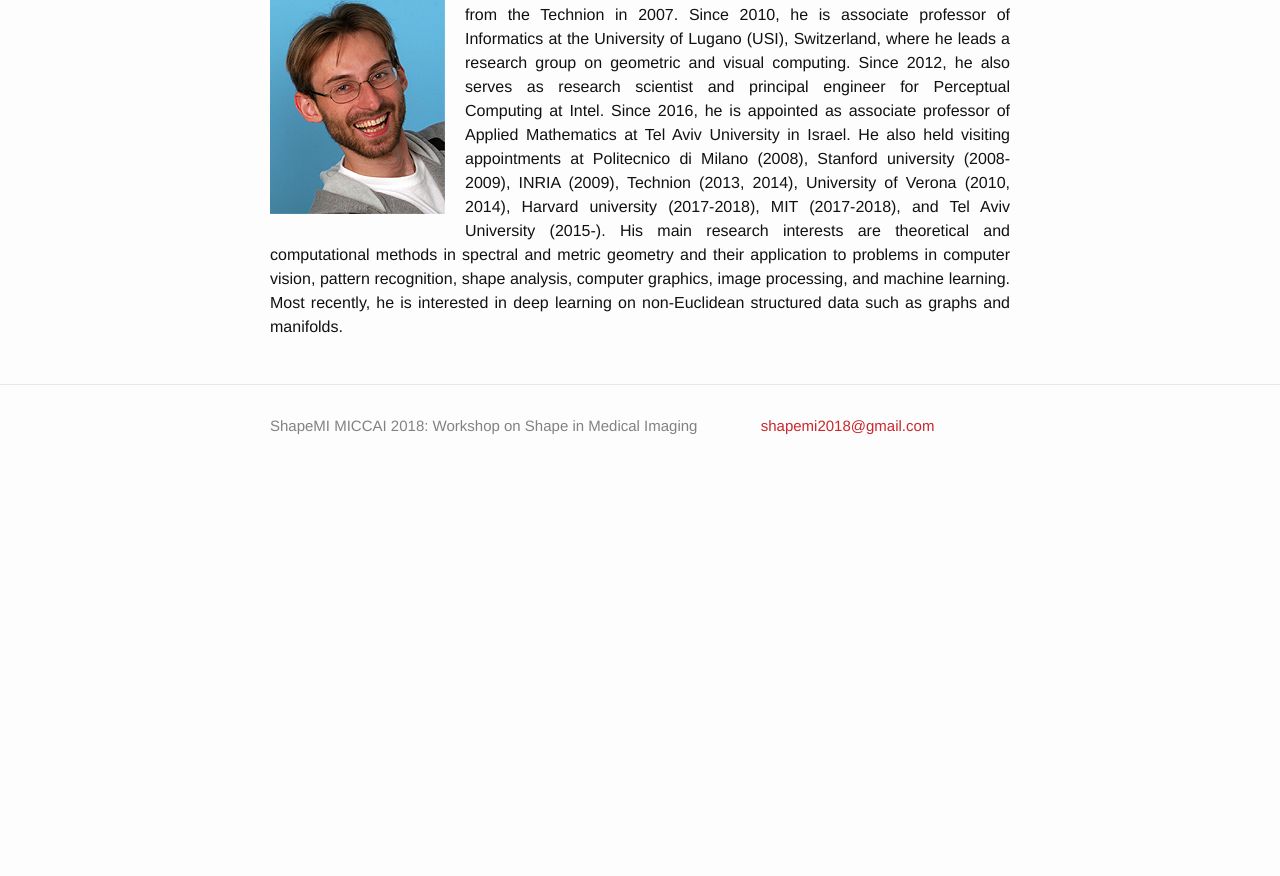
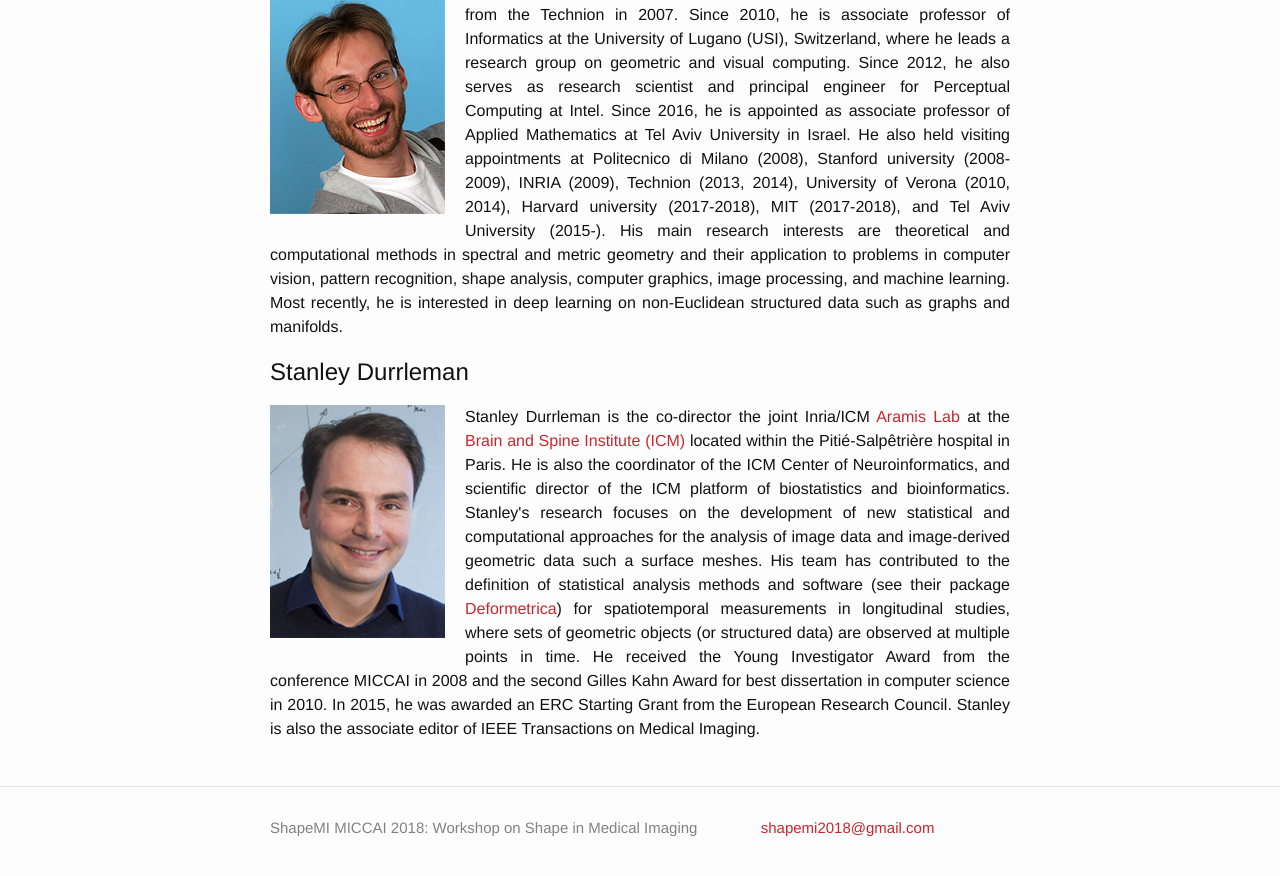
Before and after one commit to shapemi/shapemi2020, a Jekyll site: the page built from keynotes/index.md, in a window 1280 px wide and 900 px high, scrolled down 853 px. Shown: the top 876 px of the window. Built offline with Jekyll 4.4.1, drawn with Linux system fonts in a browser that asks for light colours; before the commit the page ends 1351 px from its top, so only the background shows below that.

Commit message:
ENH: Adding Stanley Durrleman as keynote

```diff
--- a/keynotes/index.md
+++ b/keynotes/index.md
@@ -14,3 +14,7 @@ order: 1
 ## Michael Bronstein
 <img style="float: left; margin: 0 20px 20px 0;" src="../images/michael_bronstein.jpg" alt="Michael Bronstein">
 <p align="justify"> Michael Bronstein received his PhD (with distinction) in Computer Science from the Technion in 2007. Since 2010, he is associate professor of Informatics at the University of Lugano (USI), Switzerland, where he leads a research group on geometric and visual computing. Since 2012, he also serves as research scientist and principal engineer for Perceptual Computing at Intel. Since 2016, he is appointed as associate professor of Applied Mathematics at Tel Aviv University in Israel. He also held visiting appointments at Politecnico di Milano (2008), Stanford university (2008-2009), INRIA (2009), Technion (2013, 2014), University of Verona (2010, 2014), Harvard university (2017-2018), MIT (2017-2018), and Tel Aviv University (2015-). His main research interests are theoretical and computational methods in spectral and metric geometry and their application to problems in computer vision, pattern recognition, shape analysis, computer graphics, image processing, and machine learning. Most recently, he is interested in deep learning on non-Euclidean structured data such as graphs and manifolds.</p>
+
+## Stanley Durrleman
+<img style="float: left; margin: 0 20px 20px 0;" src="../images/stanley_durrleman.jpg" alt="Stanley Durrleman">
+<p align="justify"> Stanley Durrleman is the co-director the joint Inria/ICM <a href="http://www.aramislab.fr/" target="_blank">Aramis Lab</a> at the <a href="http://icm-institute.org/en/" target="_blank">Brain and Spine Institute (ICM)</a> located within the Pitié-Salpêtrière hospital in Paris. He is also the coordinator of the ICM Center of Neuroinformatics, and scientific director of the ICM platform of biostatistics and bioinformatics. Stanley's research focuses on the development of new statistical and computational approaches for the analysis of image data and image-derived geometric data such a surface meshes. His team has contributed to the definition of statistical analysis methods and software (see their package <a href="http://www.deformetrica.org/" target="_blank">Deformetrica</a>) for spatiotemporal measurements in longitudinal studies, where sets of geometric objects (or structured data) are observed at multiple points in time. He received the Young Investigator Award from the conference MICCAI in 2008 and the second Gilles Kahn Award for best dissertation in computer science in 2010. In 2015, he was awarded an ERC Starting Grant from the European Research Council. Stanley is also the associate editor of IEEE Transactions on Medical Imaging.</p>
```
Also changed, not shown: images/stanley_durrleman.jpg (added).
